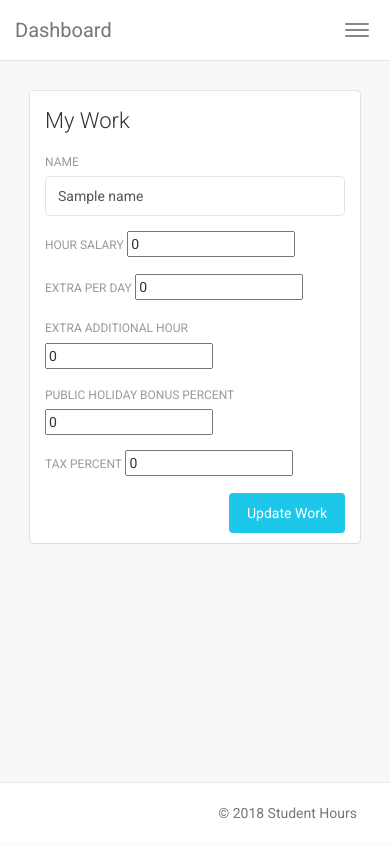
After one commit to fdardenne/StudHours, a Django app: template userboard/templates/userboard/work.html in a window 390 px wide. The commit adds this page. Run offline with Django 3.2, Linux system fonts and the light colour scheme; the template is opened without the code that fills it: most values are stand-ins (such as "Sample title", 1, 10 or a date in 2020); some libraries are stand-ins or nearby versions.

Commit message:
Add work.html, form to create a work in database

```diff
--- a/userboard/templates/userboard/base.html
+++ b/userboard/templates/userboard/base.html
@@ -63,8 +63,8 @@
                         <p>Working hours</p>
                     </a>
                 </li>
-                <li>
-                    <a href="typography.html">
+                <li class="{% block work_active %} {% endblock work_active %}">
+                    <a href="{% url 'work' %}">
                         <i class="pe-7s-portfolio"></i>
                         <p>My Work</p>
                     </a>
--- /dev/null
+++ b/userboard/templates/userboard/work.html
@@ -0,0 +1,93 @@
+{% extends 'userboard/base.html' %}
+
+{% block title %} Student Hours {% endblock title %}
+
+{% block work_active %} active {% endblock work_active %}
+
+
+{% block content %}
+
+
+<div class="content">
+    <div class="container-fluid">
+        <div class="row">
+            <div class="col-md-8">
+                <div class="card">
+                    <div class="header">
+                        <h4 class="title">My Work</h4>
+                    </div>
+                    <div class="content">
+                        <form id="form-group" method="post">
+                            {% csrf_token %}
+                            <div class="row">
+
+                                <div class="col-md-6">
+                                    <div class="form-group">
+                                        <label>Name</label>
+                                        <input type="text" id="name" name="name" class="form-control" placeholder="Name"
+                                               value="{{ name}}">
+                                    </div>
+                                </div>
+
+                            </div>
+
+                            <div class="row">
+                                <div class="col-md-2">
+                                    <div class="form-group">
+                                        <label>Hour salary</label>
+                                        <input type="number" required name="price" min="0" value="0" step="0.1">
+                                    </div>
+                                </div>
+
+
+
+                            </div>
+
+                            <div class="row">
+                                <div class="col-md-2">
+                                    <div class="form-group">
+                                        <label>Extra per day</label>
+                                        <input type="number" required name="extra" min="0" value="0" step="1">
+                                    </div>
+                                </div>
+                            </div>
+
+                            <div class="row">
+                                <div class="col-md-2">
+                                    <div class="form-group">
+                                        <label>Extra additional hour</label>
+                                        <input type="number" required name="extra_add" min="0" value="0" step="1">
+                                    </div>
+                                </div>
+                            </div>
+
+                             <div class="row">
+                                <div class="col-md-2">
+                                    <div class="form-group">
+                                        <label>Public holiday bonus percent</label>
+                                        <input type="number" required name="holiday" min="0" value="0" step="1">
+                                    </div>
+                                </div>
+                            </div>
+
+                             <div class="row">
+                                <div class="col-md-2">
+                                    <div class="form-group">
+                                        <label>tax percent</label>
+                                        <input type="number" required name="tax" min="0" value="0" step="1">
+                                    </div>
+                                </div>
+                            </div>
+
+                            <button type="submit" class="btn btn-info btn-fill pull-right">Update Work</button>
+                            <div class="clearfix"></div>
+                        </form>
+                    </div>
+                </div>
+            </div>
+
+
+        </div>
+    </div>
+</div>
+{% endblock content %}
--- a/userboard/urls.py
+++ b/userboard/urls.py
@@ -5,4 +5,5 @@ urlpatterns = [
     #path('<int:id>/', views.userid, name='idd'),
     path('', views.userboard, name='userboard'),
     path('profile/', views.profile, name="profile"),
+    path('work/', views.work, name="work"),
 ]
```
Also changed, not shown: userboard/models.py (+6 -5 lines), userboard/views.py (+33 -0 lines), userboard/migrations/0003_auto_20180713_1420.py (added), userboard/migrations/0004_auto_20180713_1428.py (added).
